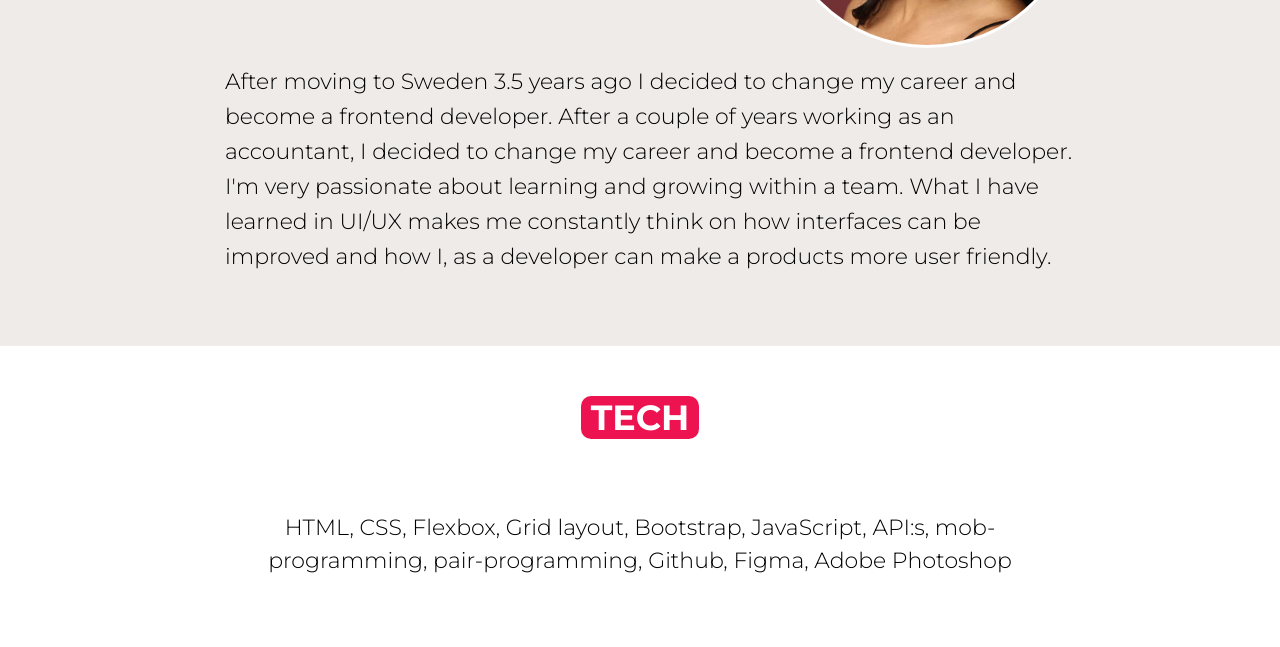
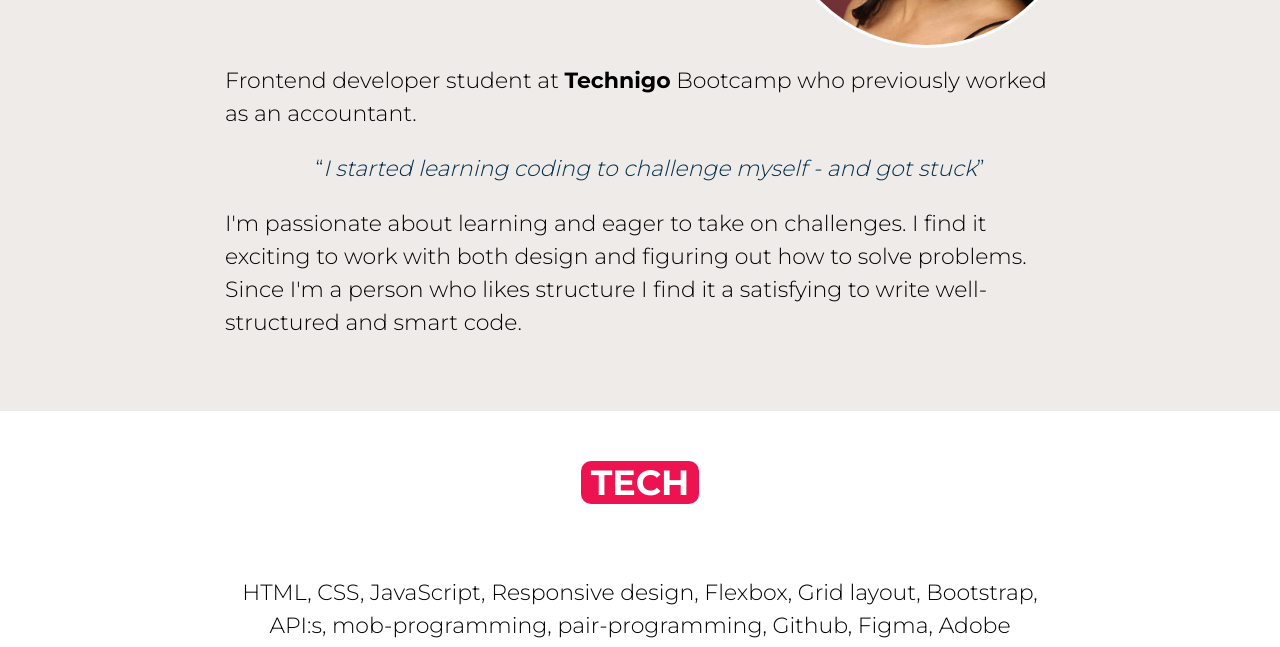
Before and after one commit to NasimMhn/my-portfolio, a plain HTML site: page index.html in a window 1280 px wide. Shown: the part 508-1155 px from the top of the page. Drawn offline with Linux system fonts and the light colour scheme.

Commit message:
finshed text in summary section

```diff
--- a/index.html
+++ b/index.html
@@ -21,7 +21,7 @@
   <header>
     <div class="title">
       <h4>PORTFOLIO: <span class="highlight">Nasim Mahzoun</span></h4>
-      <h1>frontend developer</h1>
+      <h1>Frontend developer</h1>
       <p>with a background in economy</p>
     </div>
 
@@ -52,24 +52,31 @@
 
     <section id="summary-section">
 
-      <p class="my-pitch">
+      <div class="my-pitch">
+        <p>
+          Frontend developer student at <a href="http://www.technigo.io"><span class="highlight">Technigo</span></a>
+          Bootcamp who previously worked as an accountant.
+        </p>
 
-        After moving to Sweden 3.5 years ago I decided to change my career and become a frontend developer.
+        <p style="text-align: center; color: #042f4b;">
+          <q><i>I started learning coding to challenge myself - and got stuck</i></q>
+        </p>
 
-        After a couple of years working as an accountant, I decided to change my career and become a
-        frontend developer.
-
-        I'm very passionate about learning and growing within a team.
-        What I have learned in UI/UX makes me constantly think on how interfaces can be improved and how I, as a
-        developer can make a products more user friendly.
-      </p>
+        <p>
+          I'm passionate about learning and eager to take on challenges. I find it exciting to work with both design and
+          figuring out how to solve problems. Since I'm a person who likes structure I find it a satisfying to
+          write well-structured and smart code.
+        </p>
+      </div>
 
     </section>
 
     <section id="tech-section">
       <h2> TECH</h2>
-      <p>HTML, CSS, Flexbox, Grid layout, Bootstrap, JavaScript, API:s, mob-programming,
-        pair-programming, Github, Figma, Adobe Photoshop </p>
+      <p>
+        HTML, CSS, JavaScript, Responsive design, Flexbox, Grid layout, Bootstrap, API:s, mob-programming,
+        pair-programming, Github, Figma, Adobe Photoshop
+      </p>
 
     </section>
 
@@ -230,22 +237,20 @@
             <h4>Oct 2019</h4>
             <div class="article-headline">First sprint of Technigo bootcamp</div>
             <div class="article-caption">
-              Lorem ipsum dolor sit amet consectetur adipisicing elit.
-              Voluptatum, at laborum maiores
-              suscipit corrupti ipsum vero repellendus modi
+              Time goes fast when you have fun and also when you are learning new things.
+              First sprint of Frontend development bootcamp at Technigo just came to an end
+              <span class="highlight pink"> >></span>
             </div>
           </a>
         </div>
 
         <div class="article-card">
-          <a class="thoughts-links" href="https://www.linkedin.com/pulse/my-journey-technigo-bootcamp-nasim-mahzoun/">
+          <a class="thoughts-links" href="#">
             <img class="article-img" src="assets/thoughts-2.jpg" alt="Clock image">
             <h4>Nov 2019</h4>
             <div class="article-headline">Second sprint of Technigo bootcamp</div>
             <div class="article-caption">
-              Lorem ipsum dolor sit amet consectetur adipisicing elit.
-              Voluptatum, at laborum maiores
-              suscipit corrupti ipsum vero repellendus modi
+              To be published soon ... <span class="highlight pink"> >></span>
             </div>
           </a>
         </div>
@@ -288,11 +293,9 @@
     <footer>
       <h3> Contact Me</h3>
       <h4>Nasim Mahzoun</h4>
-      <p>+46 - 72 851 36 24</p>
       <p>
         <a class="my-email" href="mailto:nasim.mahzoun@gmail.com">nasim.mahzoun@gmail.com</a>
       </p>
-
       <div class="footer-icon-container">
         <a class="footer-icon" href="https://www.linkedin.com/in/nasim-mahzoun-15b6a342/" tabindex="0" role="button"
           aria-pressed="false" aria-label="Linkedin profile" target="_blank" rel="noreferrer">
--- a/style.css
+++ b/style.css
@@ -62,7 +62,7 @@ a:link {
 
 a:visited {
   text-decoration: none;
-  color: #fff;
+  color: black;
 }
 
 a:hover {
@@ -91,7 +91,7 @@ figure {
   width: 100%;
 }
 
-#summary-section p {
+#summary-section div {
   width: 850px;
   padding: 0px 10px;
 }
@@ -218,8 +218,9 @@ header .icon-linkedin, header .icon-stackoverflow, header .icon-github {
 #summary-section {
   background: #EFEBE9;
   display: flex;
-  flex-direction: row;
+  flex-direction: column;
   justify-content: center;
+  align-items: center;
 }
 
 .my-pitch {
```
